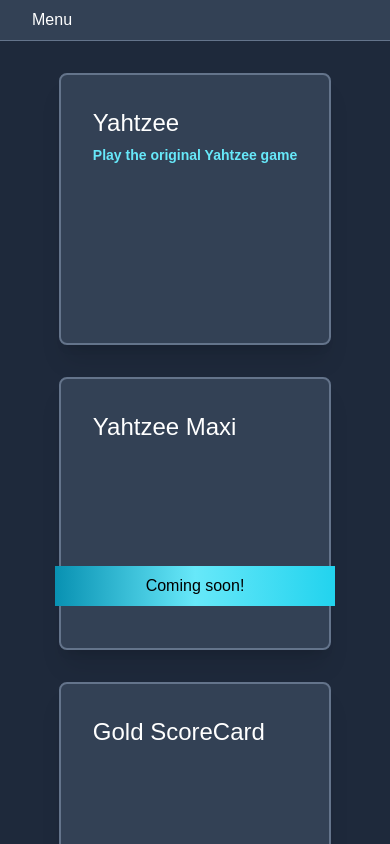
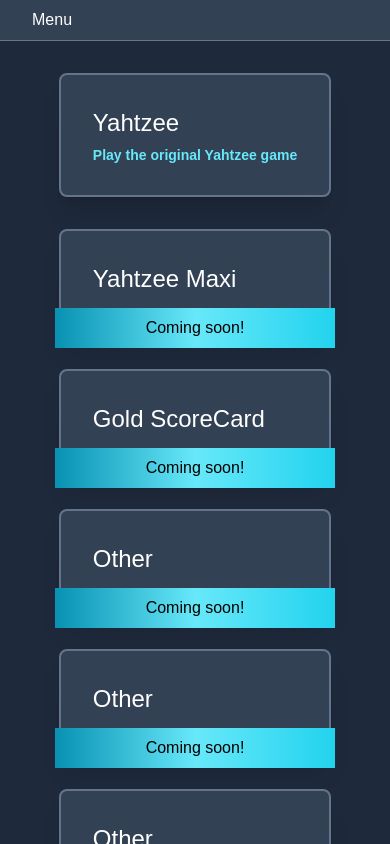
Before and after one commit to nbjorling/nextjs, a Next.js app: page / in a window 390 px wide. Shown: the top 844 px of the page. Built offline with nearby package versions, Linux system fonts and the light colour scheme; a web font is replaced by a local one.

Commit message:
better screen utility on phones

```diff
--- a/pages/index.tsx
+++ b/pages/index.tsx
@@ -31,10 +31,10 @@
             {StartPageItems.map((item, index) => {
               return (
                 <Link href={item.href} key={index}>
-                  <div className="relative bg-slate-700 rounded-lg p-8 border-slate-500 border-2 transition-color duration-300 hover:bg-slate-600 cursor-pointer max-h-96 aspect-square shadow-xl min-h-[200px]">
+                  <div className="relative bg-slate-700 rounded-lg p-8 border-slate-500 border-2 transition-color duration-300 hover:bg-slate-600 cursor-pointer max-h-96  md:aspect-square shadow-xl min-w-[200px]">
                     {item.comingSoon && (
                       <div className="flex absolute -left-[5%] w-[110%] top-2/3 p-2">
-                        <div className="bg-gradient-to-l py-2  from-cyan-400 via-cyan-300 to-cyan-600 w-full text-center font-convergence">
+                        <div className="bg-gradient-to-l py-2 from-cyan-400 via-cyan-300 to-cyan-600 w-full text-center font-convergence">
                           Coming soon!
                         </div>
                       </div>
```
